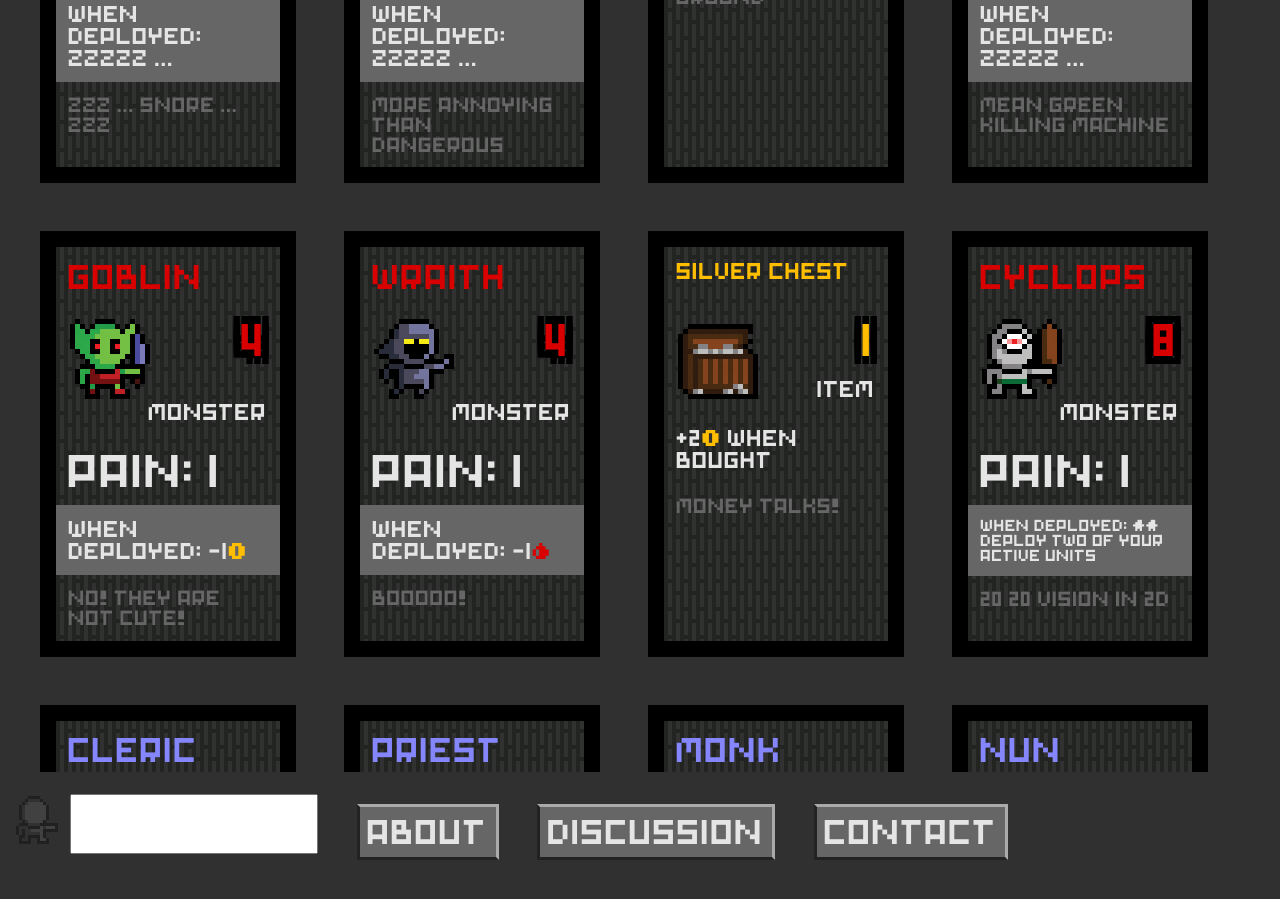
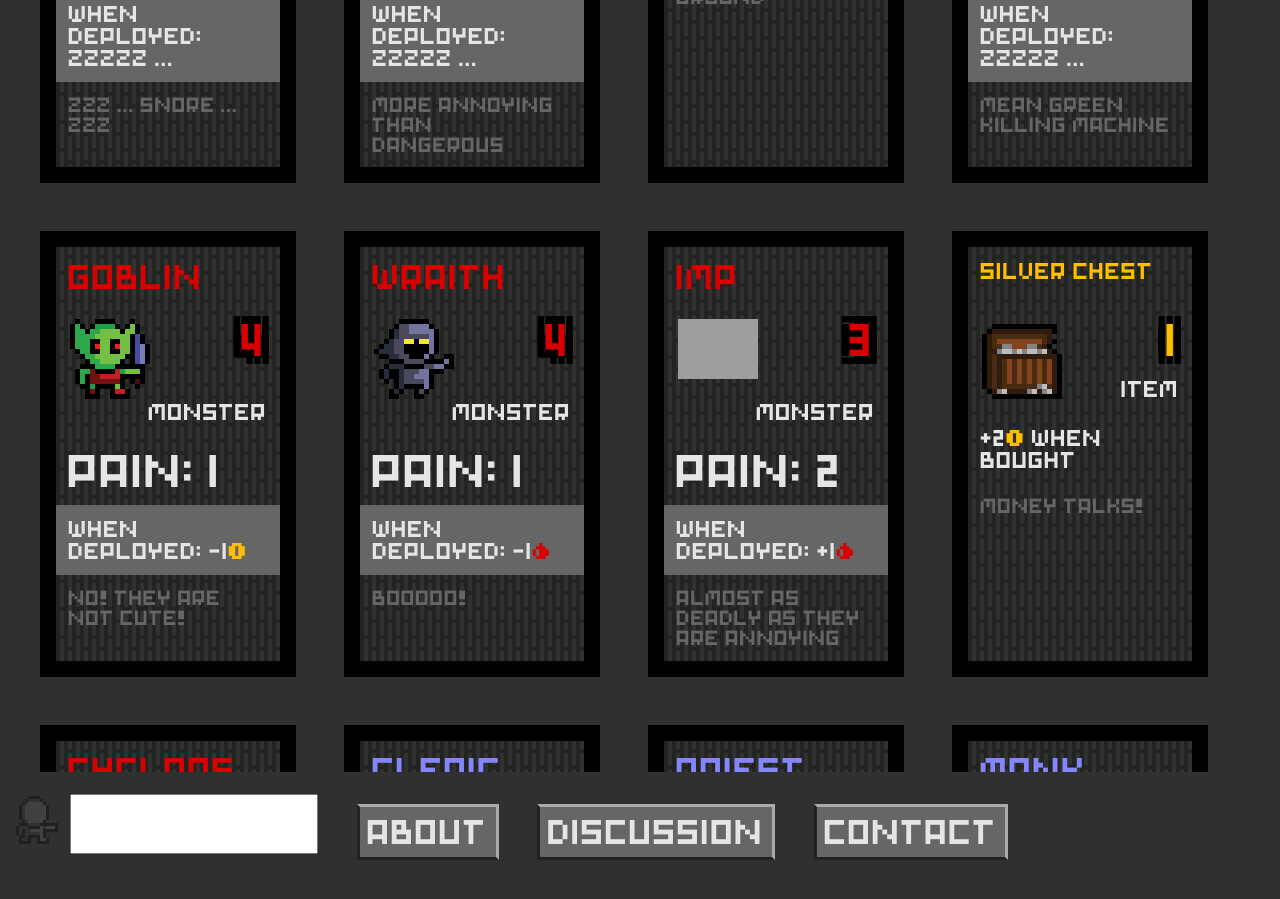
Before and after one commit to MattArnold/toarms.games.github.io, a Jekyll site: the page built from index.md, in a window 1280 px wide and 900 px high, scrolled down 2383 px. Built offline with Jekyll 4.4.1, drawn with Linux system fonts in a browser that asks for light colours; grey boxes are pictures that could not be loaded.

Commit message:
Add Imp to card list.

```diff
--- a/_data/cards.yaml
+++ b/_data/cards.yaml
@@ -131,6 +131,13 @@
   pain: 1
   deploy: WHEN DEPLOYED&#58; -1b
   flavor: BOOOOO!
+- name: IMP
+  slug: Imp
+  bloodcost: 3
+  type: MONSTER
+  pain: 2
+  deploy: WHEN DEPLOYED&#58; +1b
+  flavor: ALMOST AS DEADLY AS THEY ARE ANNOYING
 - name: SILVER CHEST
   slug: SilverChest
   coincost: 1
```
